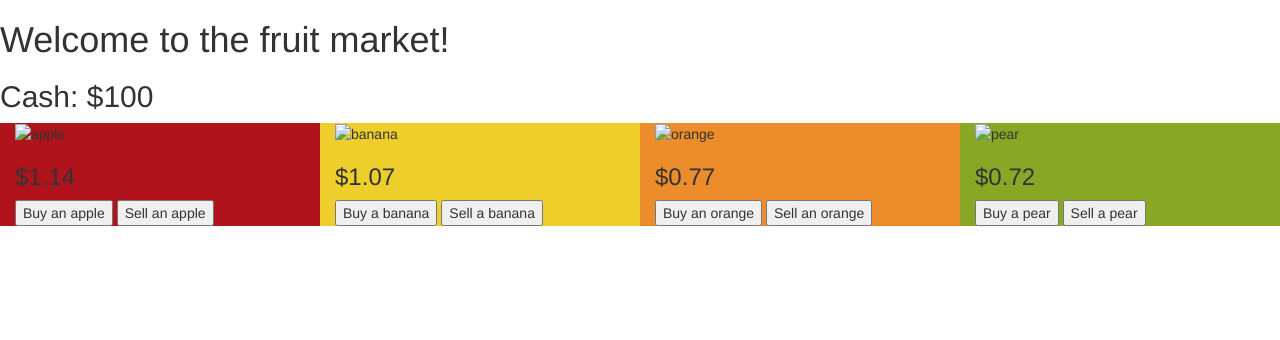
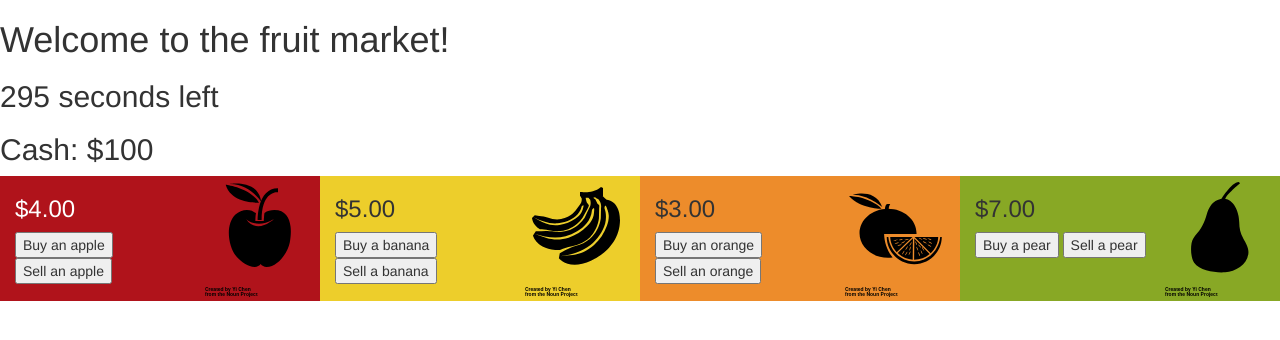
Before and after one commit to carlpeaslee/group_fruitmarket_game, a plain HTML site: page index.html in a window 1280 px wide. Drawn offline with Linux system fonts and the light colour scheme.

Commit message:
MASTER MODE WHAT UP

```diff
--- a/app.js
+++ b/app.js
@@ -5,14 +5,14 @@ function randomNumber(min, max){
 
 //this is what controlls which function runs when
 //the market updates and the interval at which it  updates
-setInterval(updateMarket, 1500);
+var marketFluctuator = setInterval(updateMarket, 15000);
 
 //these are the variables that hold the market prices of the fruits
-var marketApplePrice = 1.00;
-var marketBananaPrice = 1.00;
+var marketApplePrice = 4.00;
+var marketBananaPrice = 5.00;
 var marketGrapePrice = 1.00;
-var marketOrangePrice = 1.00;
-var marketPearPrice = 1.00;
+var marketOrangePrice = 3.00;
+var marketPearPrice = 7.00;
 var marketWatermelonPrice = 1.00;
 
 
@@ -231,11 +231,49 @@ function sellPear() {
   }
 }
 
+var count = 301;
+var timer = setInterval(timerFunction, 1000);
+function timerFunction() {
+  count--;
+  $('.timer').text(count + " seconds left");
+  if (count == 0) {
+    clearInterval(timer);
+    clearInterval(marketFluctuator);
+
+
+    inventory.cashOnHand += inventory.appleStock * $('.buy-apple-button').data("applePriceData");
+    inventory.appleStock = 0;
+    //this updates the inventory display
+    $('.apple-inventory-display').text("Apple count: " + inventory.appleStock);
+
+
+    inventory.cashOnHand += inventory.bananaStock * $('.buy-banana-button').data("bananaPriceData");
+    inventory.bananaStock = 0;
+    $('.banana-inventory-display').text("Banana count: " + inventory.bananaStock);
+
+    inventory.cashOnHand += inventory.orangeStock * $('.buy-orange-button').data("orangePriceData");
+    inventory.orangeStock = 0;
+    $('.orange-inventory-display').text("Orange count: " + inventory.orangeStock);
+
+    inventory.cashOnHand += inventory.pearStock * $('.buy-pear-button').data("pearPriceData");
+    inventory.pearStock = 0;
+    $('.pear-inventory-display').text("Pear count: " + inventory.pearStock);
+
+    $('button').hide();
+
+    $('.current-cash').text(inventory.cashOnHand.toFixed(2));
+
+  }
+
+}
+
 
 
 $(document).ready(function(){
+
+  timerFunction();
   //makes sure that the current cash on hand displayed on the dom matches the object
-  $('.current-cash').text(inventory.cashOnHand);
+  // $('.current-cash').text(inventory.cashOnHand);
 
   $('.buy-apple-button').data("applePriceData", marketApplePrice);
   $('.buy-apple-button').on('click', buyApple);
--- a/index.html
+++ b/index.html
@@ -17,6 +17,7 @@
     </div>
     <header>
       <h1>Welcome to the fruit market!</h1>
+      <h2 class="timer"></h2>
     </header>
 
     <div class="cash-on-hand">
@@ -24,15 +25,15 @@
     </div>
 
     <div class="apple-market col-md-3">
-      <img alt="apple" src=""/>
-      <h3>$<span class="apple-price">1.00</span></h3>
+      <img alt="apple" src="images/apple.svg"/>
+      <h3>$<span class="apple-price">4.00</span></h3>
       <button class="buy-apple-button">Buy an apple</button>
       <button class="sell-apple-button">Sell an apple</button>
     </div>
 
     <div class="banana-market col-md-3">
-      <img alt="banana" src=""/>
-      <h3>$<span class="banana-price">1.00</span></h3>
+      <img alt="banana" src="images/banana_noun_61053_cc.svg"/>
+      <h3>$<span class="banana-price">5.00</span></h3>
       <button class="buy-banana-button">Buy a banana</button>
       <button class="sell-banana-button">Sell a banana</button>
     </div>
@@ -45,15 +46,15 @@
     </div>-->
 
     <div class="orange-market col-md-3">
-      <img alt="orange" src=""/>
-      <h3>$<span class="orange-price">1.00</span></h3>
+      <img alt="orange" src="images/orange.svg"/>
+      <h3>$<span class="orange-price">3.00</span></h3>
       <button class="buy-orange-button">Buy an orange</button>
       <button class="sell-orange-button">Sell an orange</button>
     </div>
 
     <div class="pear-market col-md-3">
-      <img alt="pear" src=""/>
-      <h3>$<span class="pear-price">1.00</span></h3>
+      <img alt="pear" src="images/pear.svg"/>
+      <h3>$<span class="pear-price">7.00</span></h3>
       <button class="buy-pear-button">Buy a pear</button>
       <button class="sell-pear-button">Sell a pear</button>
     </div>
--- a/style.css
+++ b/style.css
@@ -2,6 +2,10 @@
 
 .apple-market {
   background-color: #b0131b;
+}
+
+.apple-market h3 {
+  color: white;
 }
 
 .banana-market {
@@ -23,3 +27,8 @@
 .watermelon-market {
   background-color: #c93a61;
 }
+
+img {
+  width: 100px;
+  float: right;
+}
```
Also changed, not shown: images/apple.svg (added), images/banana_noun_61053_cc.svg (added), images/orange.svg (added), images/pear.svg (added), 1 other file.
